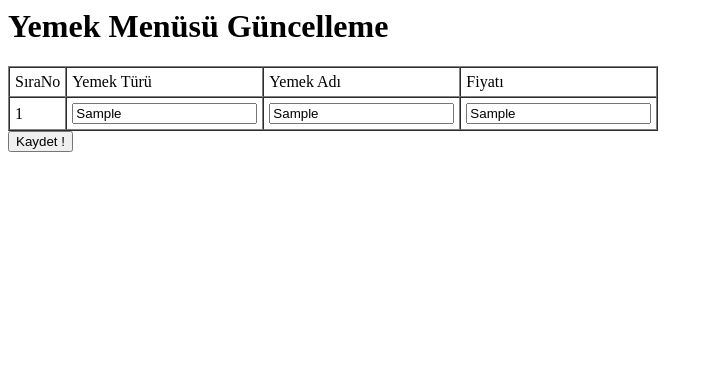
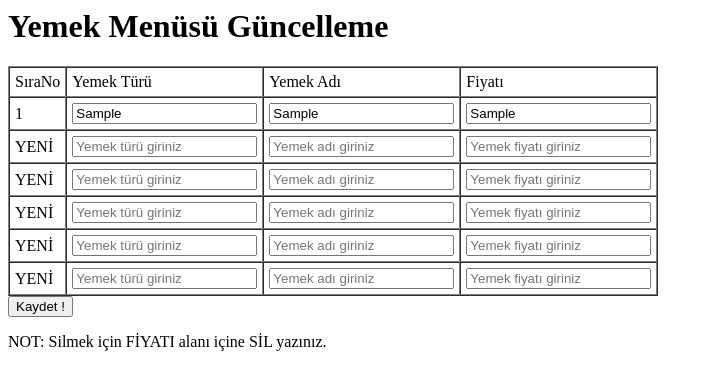
Before and after one commit to nuriakman/OYK2019, a PHP site: page / in a window 1280 px wide. Shown: the top 390 px of the page, without its empty margins (0-713 px from the left). Run offline with PHP 8.4, Linux system fonts and the light colour scheme; tables that the repository leaves empty or names only in its code hold one stand-in row (values such as "Sample post").

Commit message:
Yeni veri ekleme ve veri silme özelliği eklendi

```diff
--- a/toplu.veri.guncelleme/index.php
+++ b/toplu.veri.guncelleme/index.php
@@ -3,10 +3,14 @@
 ?>
 
 <?php
-  //echo "<pre>";  print_r($_POST);  echo "</pre>";
+  // echo "<pre>";  print_r($_POST);  echo "</pre>";
 
 
   if( isset($_POST["id"]) ) { // Form gönderilmişse başlayalım
+
+    ##########################
+    ########################## TOPLU VERİ GÜNCELLEME
+    ##########################
 
     // form elementinin adı [] ile bitiyorsa bu bir dizi değişkenidir
     //
@@ -38,7 +42,61 @@
               $FIYATI,
               $ID   );
 
+      if($FIYATI <> "SİL") {
+        // SQL Hazır, güncellemeyi yapalım
         $rows = mysqli_query($db, $SQL);
+      }
+
+      if($FIYATI == "SİL" or $FIYATI == "sil") {
+        // Silinmesi istenmiş
+        // SQL hazırlayalım
+        $SQL = "DELETE FROM yemek_menusu WHERE id = '$ID' ";
+        // ve kaydı silelim....
+        $rows = mysqli_query($db, $SQL);
+      }
+
+
+    } //foreach
+
+    // Buraya geldiğimizde, tüm kayıtlar güncellenmiştir.
+
+
+    ##########################
+    ########################## TOPLU VERİ EKLEME
+    ##########################
+
+    // form elementinin adı [] ile bitiyorsa bu bir dizi değişkenidir
+    //
+    // TOPLU VERİ EKLEME ADIMLARI
+    // foreach ile yeni_ID dizisi üzerinde dönülür.
+    // Döngünün $KEY'i esas alınarak diğer dizilerden veriler alınır
+    // SQL oluşturulur ve çalıştırılır
+
+    // Form değişkenlerini bir dizi değişkenine atadık
+    $arrID          = $_POST["yeni_id"];
+    $arrYemekTuru   = $_POST["yeni_yemek_turu"];
+    $arrYemekAdi    = $_POST["yeni_yemek_adi"];
+    $arrYemekFiyati = $_POST["yeni_yemek_fiyati"];
+
+    foreach ($arrID as $key => $value) {
+      $ID     = $arrID[$key];
+      $TURU   = $arrYemekTuru[$key];
+      $ADI    = $arrYemekAdi[$key];
+      $FIYATI = $arrYemekFiyati[$key];
+      $SQL = sprintf("INSERT INTO yemek_menusu
+              SET
+                  yemek_turu   = '%s',
+                  yemek_adi    = '%s',
+                  yemek_fiyati = '%s' ",
+              $TURU,
+              $ADI,
+              $FIYATI  );
+
+        // Eğer, yemek adı (yani $ADI değişkeni) DOLUYSA yeni kaydı ekleyelim...
+        if( trim($ADI) <> "") { // trim: boşlukları temizler
+          $rows = mysqli_query($db, $SQL);
+        }
+
     } //foreach
 
     // Buraya geldiğimizde, tüm kayıtlar güncellenmiştir.
@@ -94,6 +152,17 @@ while($row = mysqli_fetch_assoc($rows)) {
 
 } // while sonu
 
+// 5 Adet YENİ satırı ekler
+for($i=1; $i<=5; $i++) {
+  echo "
+      <tr>
+        <td>YENİ<input type='hidden' name='yeni_id[]'></td>
+        <td><input type='text' name='yeni_yemek_turu[]' placeholder='Yemek türü giriniz'/></td>
+        <td><input type='text' name='yeni_yemek_adi[]' placeholder='Yemek adı giriniz'/></td>
+        <td><input type='text' name='yeni_yemek_fiyati[]' placeholder='Yemek fiyatı giriniz'/></td>
+      </tr>";
+}
+
 echo $TabloSonu;
 
 
@@ -103,3 +172,5 @@ mysqli_close($db);
 
   <input type='submit' value='Kaydet !'>
 </form>
+
+<p>NOT: Silmek için FİYATI alanı içine SİL yazınız.  </p>
```
